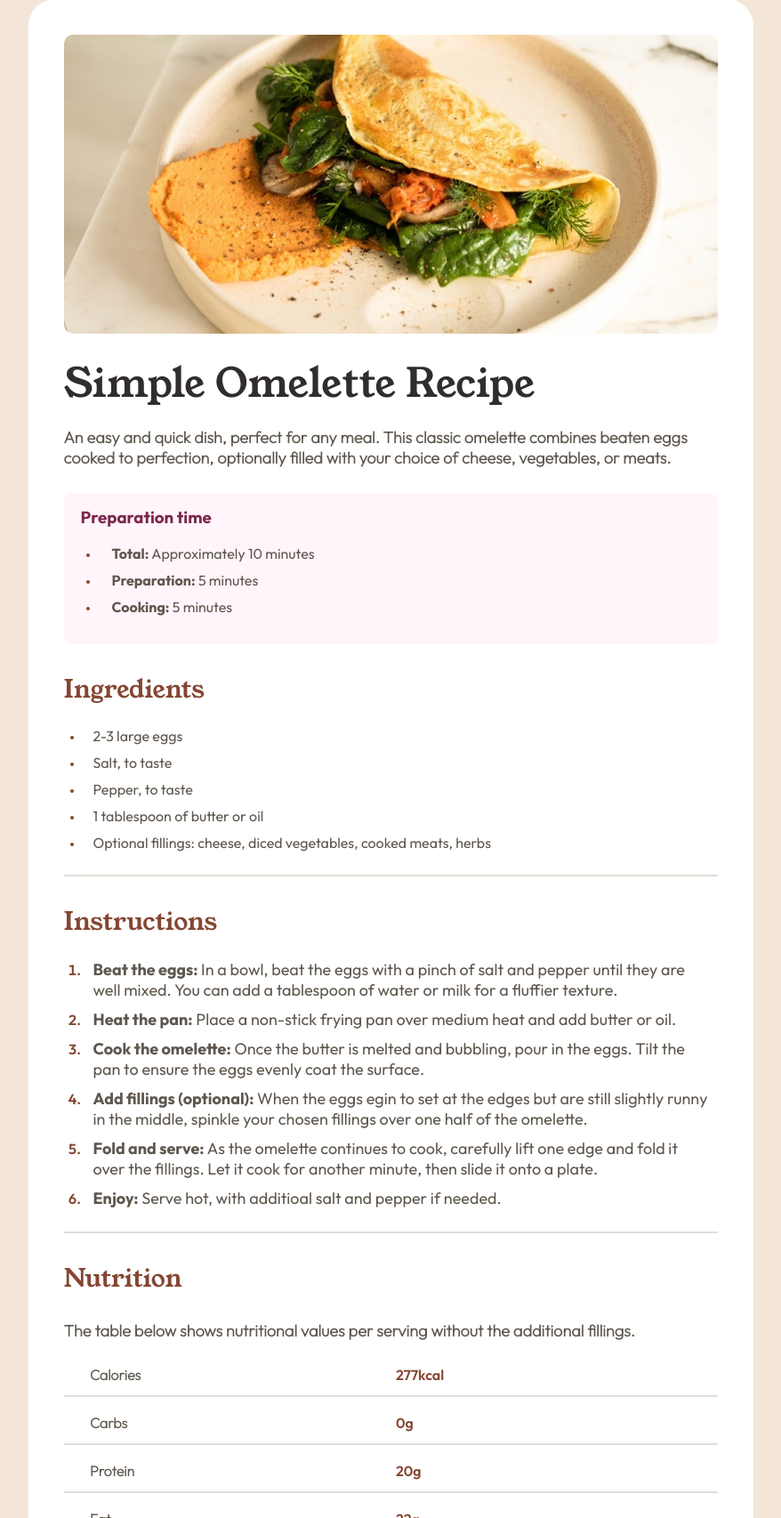
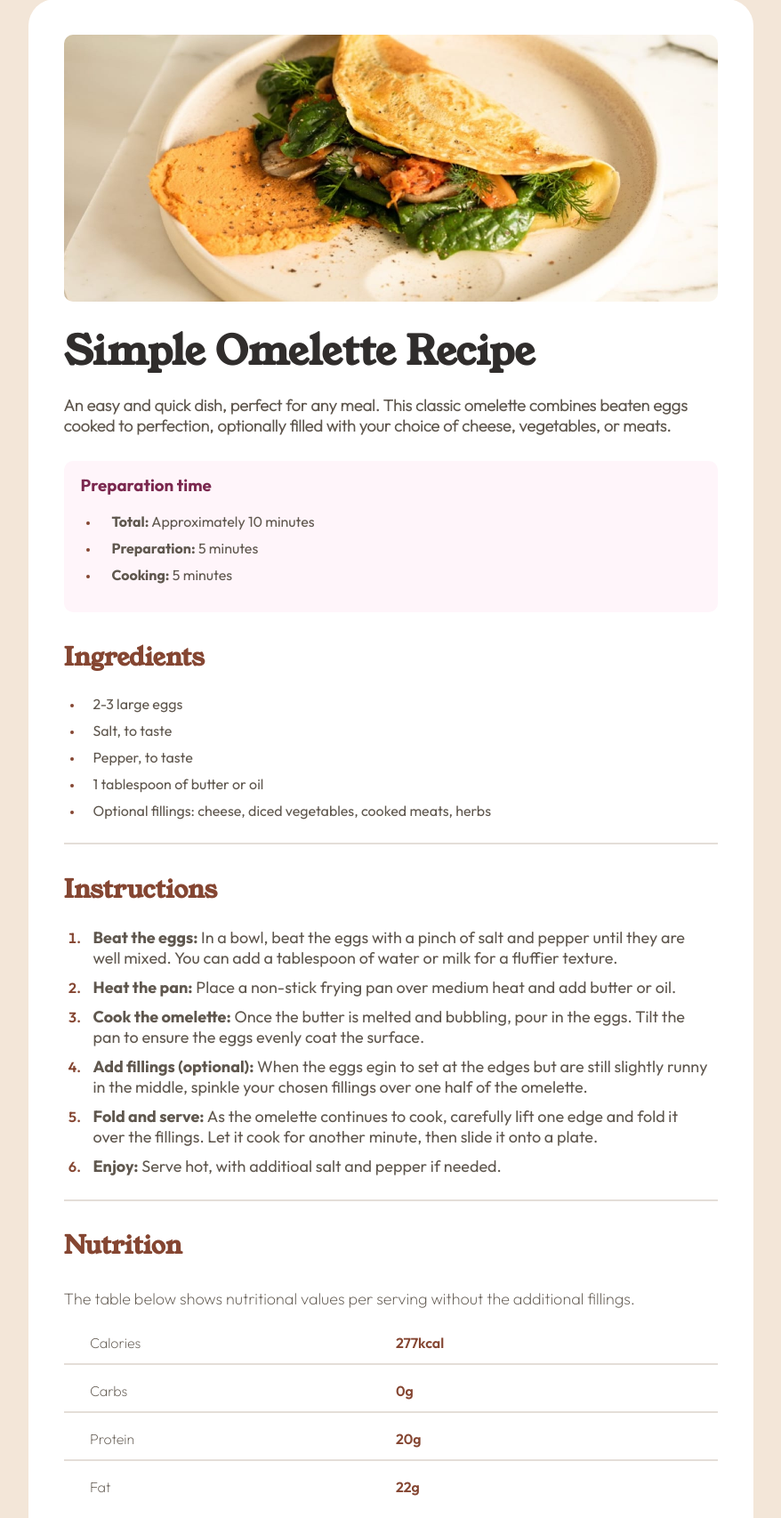
Before and after one commit to prophesierc/recipe-page-main, a plain HTML site: page index.html in a window 1280 px wide. Shown: the part 124-1830 px from the top of the page at 89% size, without its empty margins (201-1079 px from the left). Drawn offline with Linux system fonts and the light colour scheme; files whose address does not match are found by name.

Commit message:
Minor updates

```diff
--- a/stylesheets/index.css
+++ b/stylesheets/index.css
@@ -79,7 +79,7 @@ body li{
 img{
     max-width: 100%;
     width: 100%;
-    height: auto;
+    height: 300px;
     border-radius: 10px;
 }
 
@@ -92,7 +92,7 @@ h2{
 .title{
     color: hsl(24, 5%, 18%);
     font-family: Young-Serif;
-    font-weight: 400;
+    font-weight: 700;
     font-size: 45px;
     padding-top: 20px;
     margin: 0;
@@ -137,6 +137,7 @@ h2{
     color: hsl(14, 45%, 36%);
     padding-top: 1%;
     font-size: 28px;
+    font-weight: 600;
 }
 
 .ingredientsTileParent li{
@@ -159,7 +160,7 @@ h2{
 .instructionsTileParent h2{
     color: hsl(14, 45%, 36%);
     padding-top: 1%;
-    font-weight: 400;
+    font-weight: 600;
     font-size: 28px;
 }
 
@@ -190,7 +191,7 @@ h2{
 .nutritionTileParent h2{
     color: hsl(14, 45%, 36%);
     padding-top: 1%;
-    font-weight: 400;
+    font-weight: 600;
     font-size: 28px;
 }
 
@@ -203,7 +204,7 @@ h2{
     height: 0;
     padding-top: 5px;
     font-family: Outfit-ExtraLight;
-    font-weight: 600;
+    font-weight: 400;
     font-size: 18px;
 
 }
@@ -220,7 +221,7 @@ h2{
 .nutritionTable p{
     padding-left: 4%;
     font-family: Outfit-ExtraLight;
-    font-weight: 600;
+    font-weight: 400;
 }
 
 .nutritionTable strong{
```
